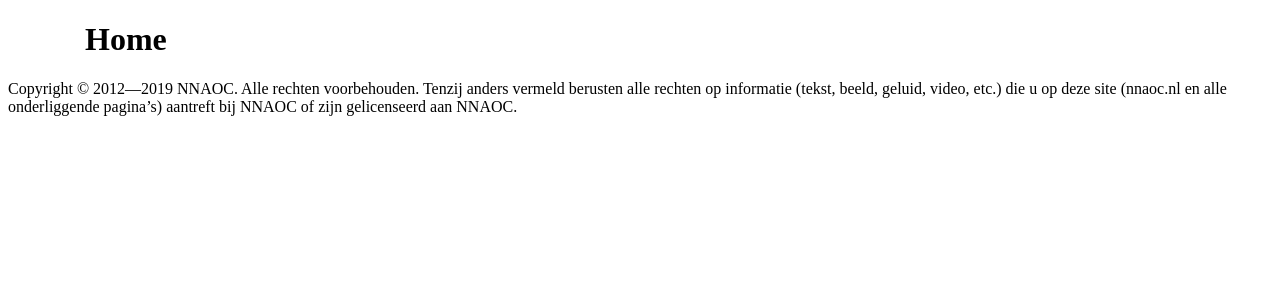
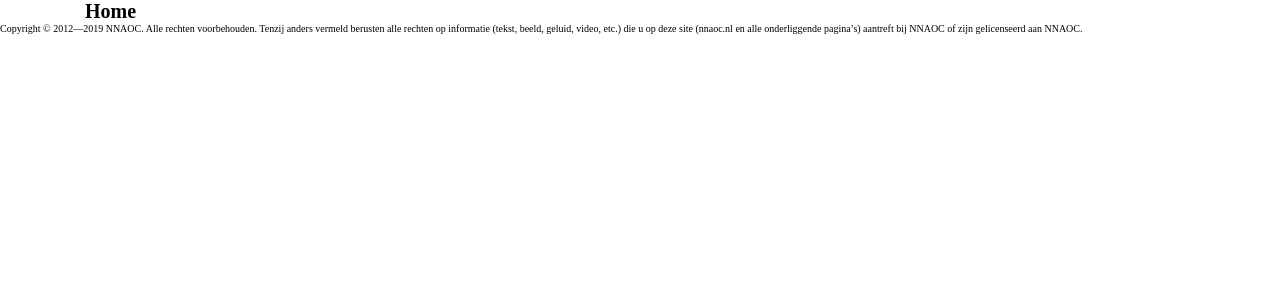
Before and after one commit to jessevdp/nnaoc.website, a Jekyll site: the page built from pages/home.html, in a window 1280 px wide. Shown: the top 300 px of the page. Built offline with Jekyll 4.4.1, drawn with Linux system fonts in a browser that asks for light colours.

Commit message:
Create normilization css rules (reset.scss)

```diff
--- /dev/null
+++ b/_sass/base/reset.scss
@@ -0,0 +1,30 @@
+html,
+:root {
+  font-size: 10px;
+}
+
+body,
+section,
+header,
+p {
+  margin: 0;
+}
+
+h1,
+h2,
+h3,
+h4,
+h5,
+h6 {
+  margin: 0;
+}
+
+/*
+ * HTML5 adds a new global attribute named [hidden], which is styled as display: none by default.
+ * Borrowing an idea from PureCSS, we improve upon this default by making [hidden] { display: none !important; }
+ * to help prevent its display from getting accidentally overridden. While [hidden] isn’t natively
+ * supported by IE10, the explicit declaration in our CSS gets around that problem.
+ */
+[hidden] {
+  display: none !important;
+}
--- a/styles/common.scss
+++ b/styles/common.scss
@@ -1,2 +1,4 @@
 ---
 ---
+
+@import "base/reset";
```
